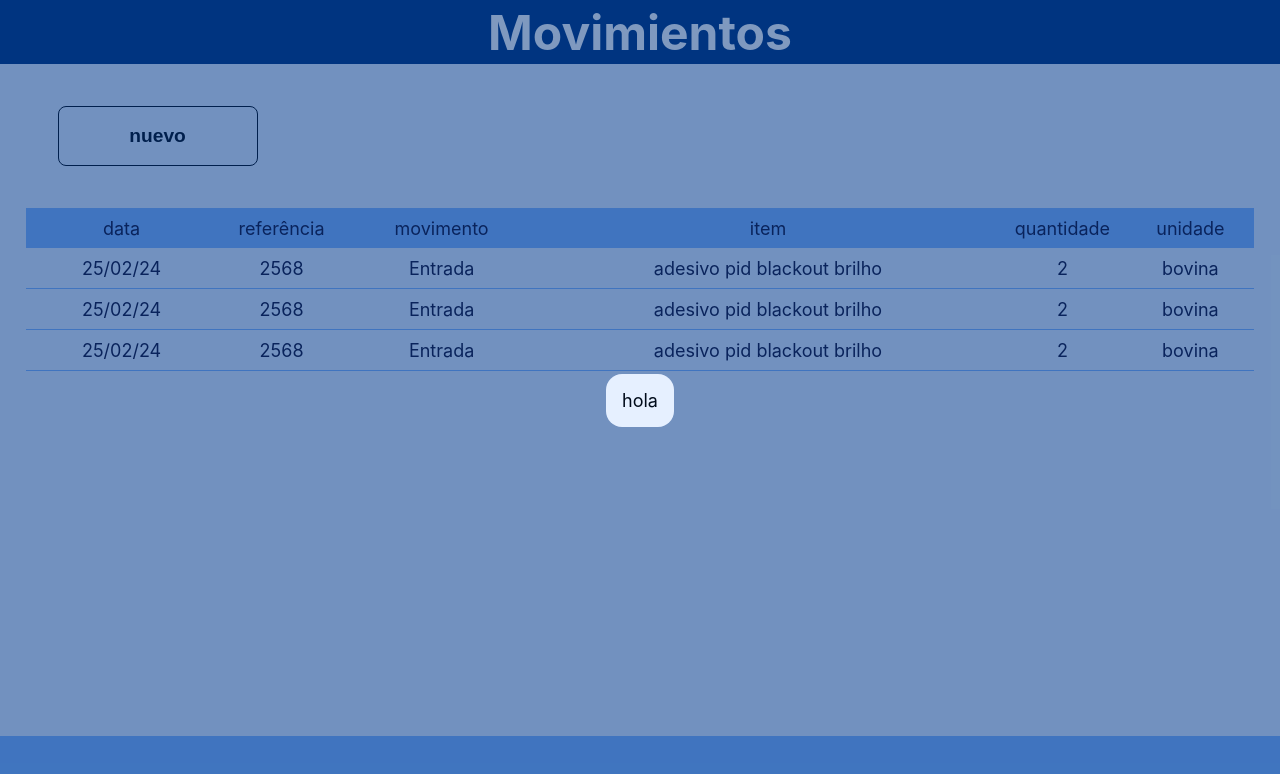
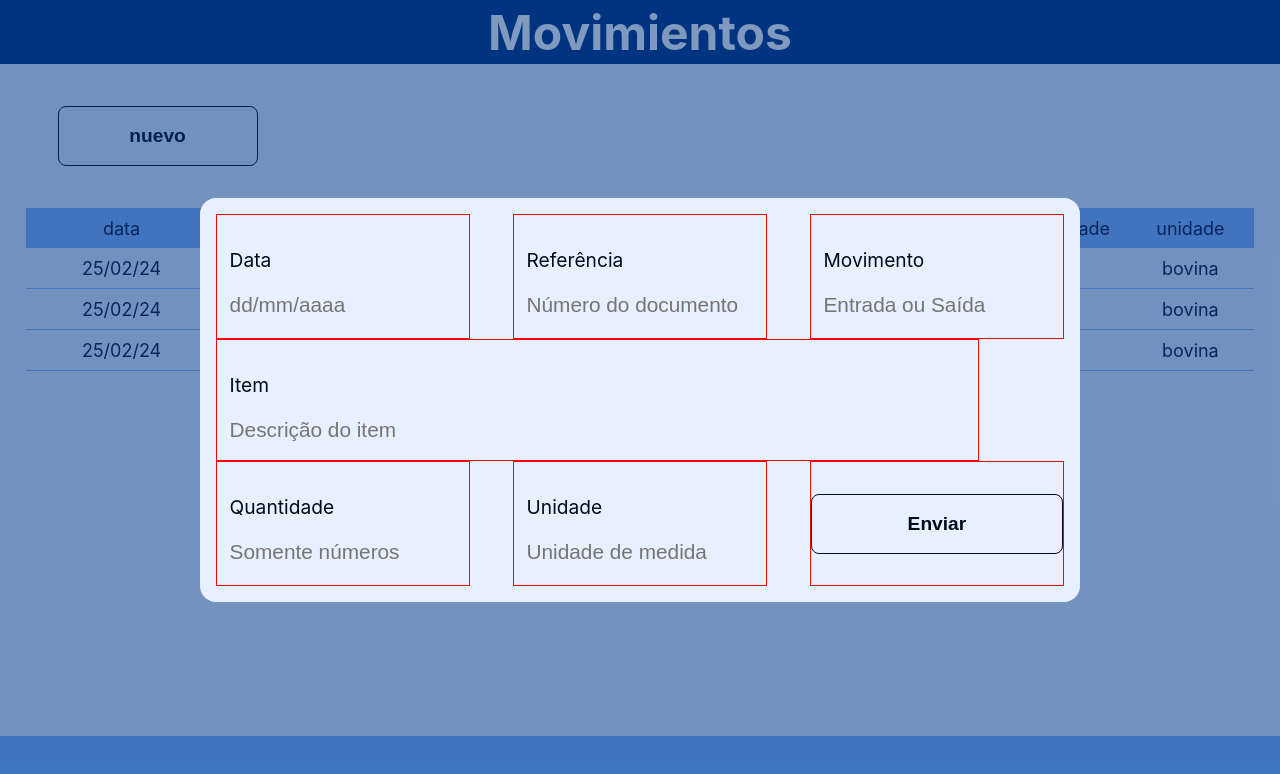
Before and after one commit to HardBoris/inventario-inventario-spa, a React (Create React App) app: page / in a window 1280 px wide. Both pictures are taken after a click on the button "nuevo". Shown: the top 774 px of the page. Built offline with nearby package versions, Linux system fonts and the light colour scheme.

Commit message:
feat: bginput

```diff
--- /dev/null
+++ b/src/components/BG Input/index.tsx
@@ -0,0 +1,32 @@
+import "./style.css";
+import { InputHTMLAttributes } from "react";
+interface InputProps extends InputHTMLAttributes<HTMLInputElement> {
+  placeholder?: string;
+  register?: any;
+  name: string;
+  error?: any;
+  label?: string;
+}
+
+export const BGinput = ({
+  label,
+  register,
+  name,
+  placeholder,
+  error,
+  ...rest
+}: InputProps) => {
+  return (
+    <div className="input-form">
+      {label && <div className="input-label">{label}</div>}
+      <div className={!!error ? "input-field borded" : "input-field"}>
+        <input
+          {...(register && { ...register(name) })}
+          {...rest}
+          className={!!error ? "error" : ""}
+          placeholder={!!error ? `${error}` : `${placeholder}`}
+        />
+      </div>
+    </div>
+  );
+};
--- /dev/null
+++ b/src/components/BG Input/style.css
@@ -0,0 +1,52 @@
+.input-form {
+  width: 100%;
+  height: 120px;
+  border: none;
+  display: flex;
+  flex-direction: column;
+  justify-content: flex-end;
+  align-items: flex-start;
+}
+
+.input-label {
+  height: 30px;
+  width: 100%;
+  display: flex;
+  justify-content: flex-start;
+  align-items: center;
+  padding-left: 0.8rem;
+  font-size: 1.2rem;
+}
+
+.input-field {
+  /* height: 60%;*/
+  width: 100%;
+  display: flex;
+  justify-content: flex-start;
+  align-items: center;
+  border: none;
+  border-radius: 0.5rem;
+  background-color: var(--secondary-lighter-25);
+  color: var(--primary-dark);
+}
+
+input {
+  height: 60px;
+  width: 100%;
+  padding-left: 0.8rem;
+  border-radius: 0.5rem;
+  border: none;
+  background-color: var(--primero);
+  color: var(--primary-dark);
+  font-size: 1.3rem;
+}
+
+.error {
+  background-color: var(--warning-light);
+  color: var(--warning-dark);
+}
+
+.borded {
+  border: 1px solid var(--warning);
+  background-color: var(--warning-light);
+}
--- a/src/pages/Movements/index.tsx
+++ b/src/pages/Movements/index.tsx
@@ -2,6 +2,7 @@ import { useEffect, useState } from "react";
 import "./style.css";
 import { BGbutton } from "../../components/BGbutton";
 import BGmodal from "../../components/BGmodal";
+import { BGinput } from "../../components/BG Input";
 
 interface MoveProps {
   setTitulo: (titulo: string) => void;
@@ -10,7 +11,7 @@ interface MoveProps {
 export const Movements = ({ setTitulo }: MoveProps) => {
   useEffect(() => {
     setTitulo("Movimientos");
-  }, []);
+  });
 
   const [isNew, setIsNew] = useState(false);
 
@@ -18,7 +19,7 @@ export const Movements = ({ setTitulo }: MoveProps) => {
     setIsNew(!isNew);
   };
 
-  const titulos = [
+  /* const titulos = [
     "data",
     "referência",
     "Movimento",
@@ -29,7 +30,7 @@ export const Movements = ({ setTitulo }: MoveProps) => {
     "Unidade",
     "Responsável",
     "Observações",
-  ];
+  ]; */
 
   const movimientos = [
     {
@@ -103,7 +104,9 @@ export const Movements = ({ setTitulo }: MoveProps) => {
             <div key={index} className="fila">
               <div className="row_title">
                 {llaves.map((item, index) => (
-                  <div className="title_item">{item}:</div>
+                  <div key={index} className="title_item">
+                    {item}:
+                  </div>
                 ))}
               </div>
               <div className="row_data">
@@ -131,7 +134,51 @@ export const Movements = ({ setTitulo }: MoveProps) => {
         </div>
       </div>
       <BGmodal isOpen={isNew} setIsOpen={handleNew}>
-        <div>hola</div>
+        <div>
+          <div className="fields">
+            <div className="field-30">
+              <BGinput name="data" placeholder="dd/mm/aaaa" label="Data" />
+            </div>
+            <div className="field-30">
+              <BGinput
+                name="referencia"
+                placeholder="Número do documento"
+                label="Referência"
+              />
+            </div>
+            <div className="field-30">
+              <BGinput
+                name="movimento"
+                placeholder="Entrada ou Saída"
+                label="Movimento"
+              />
+            </div>
+          </div>
+          <div className="field-90">
+            <BGinput name="item" placeholder="Descrição do item" label="Item" />
+          </div>
+          <div className="fields">
+            <div className="field-30">
+              <BGinput
+                name="quantidade"
+                placeholder="Somente números"
+                label="Quantidade"
+              />
+            </div>
+            <div className="field-30">
+              <BGinput
+                name="unidade"
+                placeholder="Unidade de medida"
+                label="Unidade"
+              />
+            </div>
+            <div className="field-30">
+              {/* <div className="action"> */}
+              <BGbutton>Enviar</BGbutton>
+              {/* </div> */}
+            </div>
+          </div>
+        </div>
       </BGmodal>
     </div>
   );
--- a/src/styles/layout.css
+++ b/src/styles/layout.css
@@ -99,6 +99,39 @@ footer {
   margin: 25px auto;
 }
 
+.fields {
+  display: flex;
+  flex-direction: column;
+  justify-content: space-evenly;
+  align-items: center;
+}
+
+.field-10,
+.field-15,
+.field-20,
+.field-25,
+.field-30,
+.field-40,
+.field-45,
+.field-50,
+.field-60,
+.field-75,
+.field-90,
+.wrap-10,
+.wrap-20,
+.wrap-25,
+.wrap-30,
+.wrap-40,
+.wrap-45,
+.wrap-50,
+.wrap-60,
+.wrap-75 {
+  width: 100%;
+  height: 100%;
+  display: flex;
+  flex-direction: column;
+}
+
 @media (min-width: 426px) {
   /* header {
     font-size: 1rem;
@@ -166,4 +199,84 @@ footer {
   .action {
     margin: 2rem;
   }
+
+  .fields {
+    height: 125px;
+    flex-direction: row;
+    justify-content: space-between;
+    align-items: flex-end;
+  }
+
+  .field-10,
+  .field-15,
+  .field-20,
+  .field-25,
+  .field-30,
+  .field-40,
+  .wrap-40,
+  .field-45,
+  .field-50,
+  .field-60,
+  .field-75,
+  .field-90 {
+    height: 100%;
+    flex-direction: row;
+  }
+
+  .field-10,
+  .wrap-10 {
+    width: 10%;
+  }
+
+  .field-15,
+  .wrap-15 {
+    width: 15%;
+  }
+
+  .field-20,
+  .wrap-20 {
+    width: 20%;
+  }
+
+  .field-25,
+  .wrap-25 {
+    width: 25%;
+  }
+
+  .field-30,
+  .wrap-30 {
+    border: solid 1px red;
+    width: 30%;
+  }
+
+  .field-40,
+  .wrap-40 {
+    width: 40%;
+  }
+
+  .field-45,
+  .wrap-45 {
+    width: 45%;
+  }
+
+  .field-50,
+  .wrap-50 {
+    width: 50%;
+  }
+
+  .field-60,
+  .wrap-60 {
+    width: 60%;
+  }
+
+  .field-75,
+  .wrap-75 {
+    width: 75%;
+  }
+
+  .field-90,
+  .wrap-90 {
+    width: 90%;
+    border: solid 1px red;
+  }
 }
```
